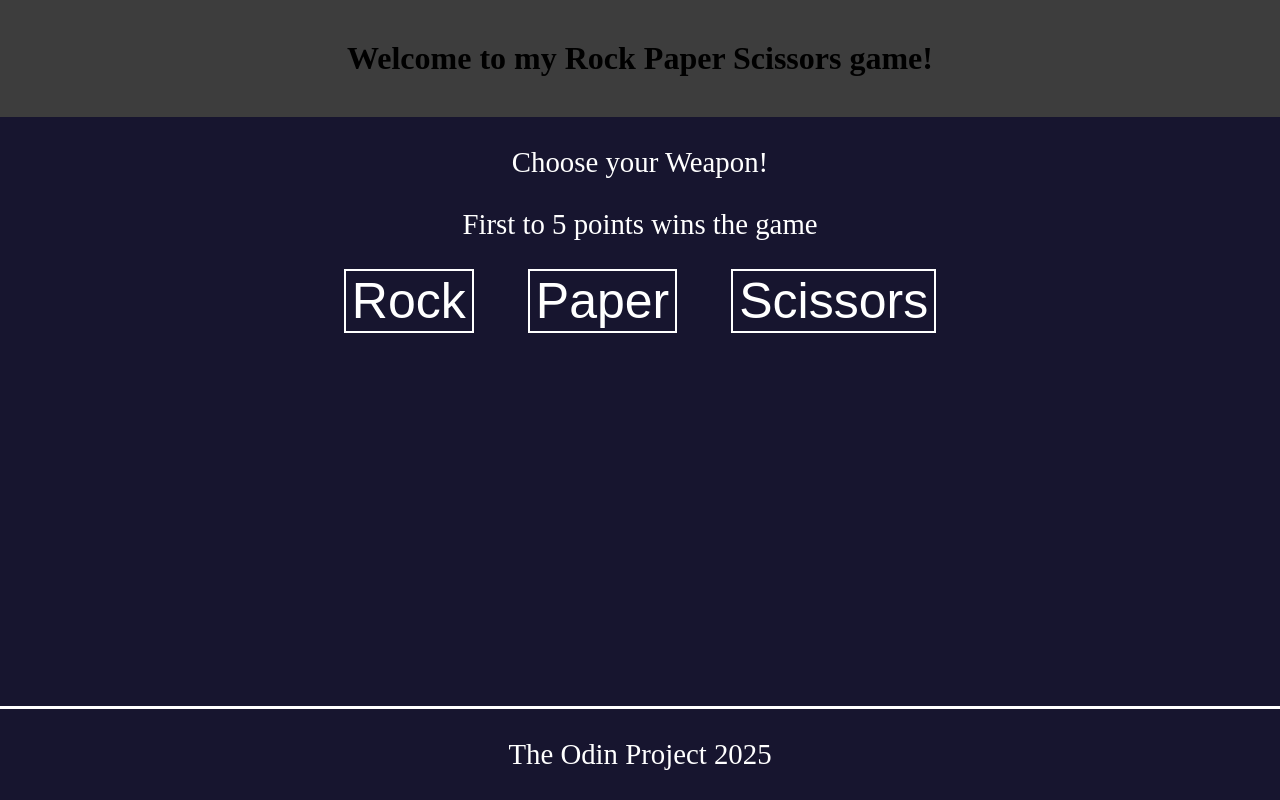
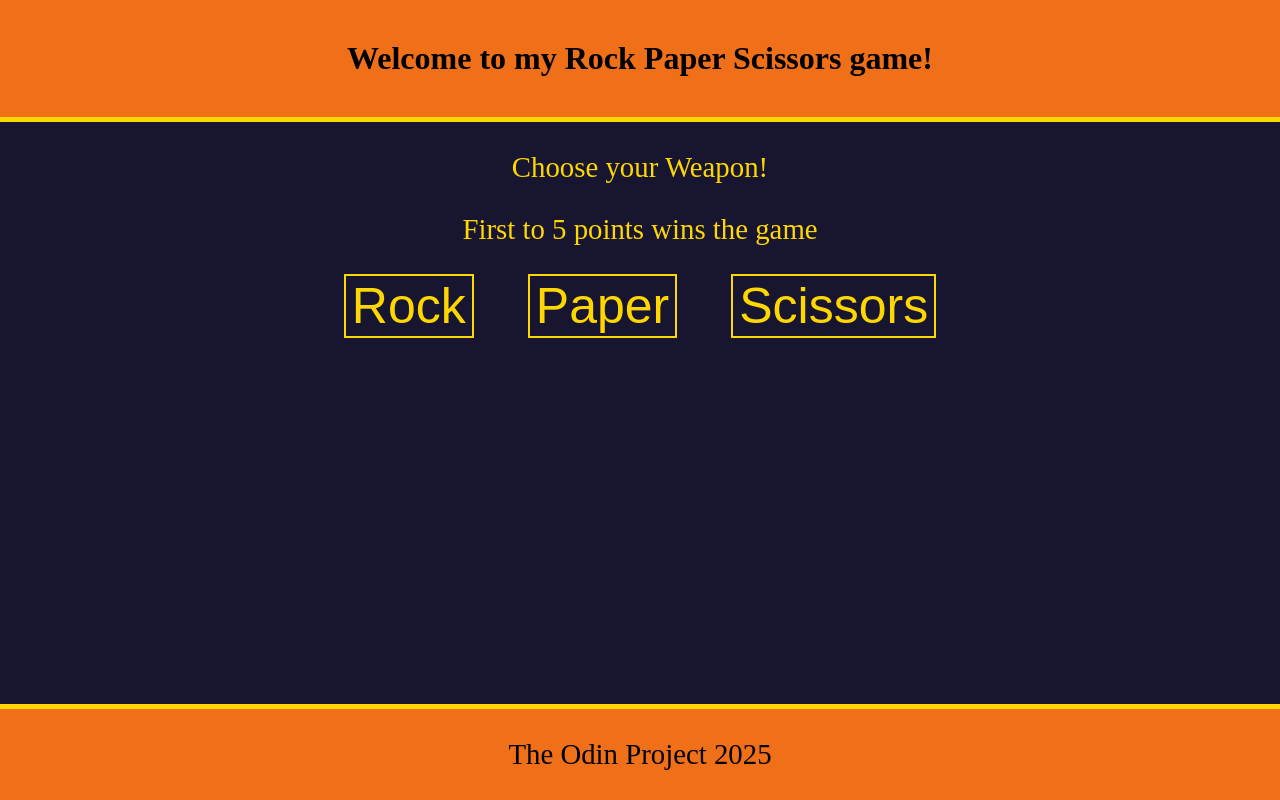
Before and after one commit to Avelazquez54/Rock-Paper-Scissors-Game, a plain HTML site: page index.html in a window 1280 px wide. Drawn offline with Linux system fonts and the light colour scheme.

```diff
--- a/styles.css
+++ b/styles.css
@@ -2,14 +2,15 @@ body {
     background-color: #17152f;
     text-align: center;
     margin:auto;
-    color:white;
+    color:gold;
 }
 
 h1{
-    background:rgb(61, 61, 61);
+    background:rgb(240, 111, 25);
     padding:40px;
     margin:0;
-    color:black
+    color:black;
+    border-bottom: 5px solid gold;
 }
 
 p{
@@ -17,7 +18,7 @@ p{
 }
 
 button{
-    color:white;
+    color:gold;
     background-color: inherit;
     font-size:50px;
     margin:auto 25px;
@@ -28,15 +29,17 @@ button{
 }
 
 button:hover{
-    background-color:lightskyblue;
+    background-color:rgb(59, 46, 179);
 }
 
 footer{
+    color:black;
+    background:rgb(240, 111, 25);
     width:100%;
     position:fixed;
     bottom:0;
     right:0;
-    border-top:3px solid white;
+    border-top:5px solid gold;
 }
 
 
```
